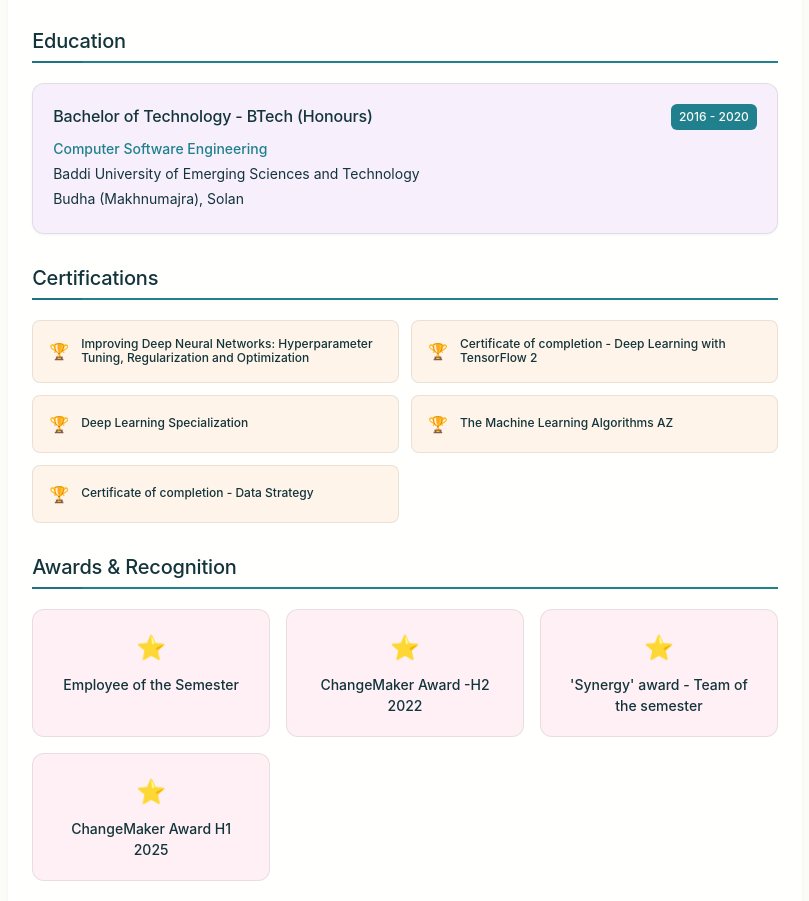
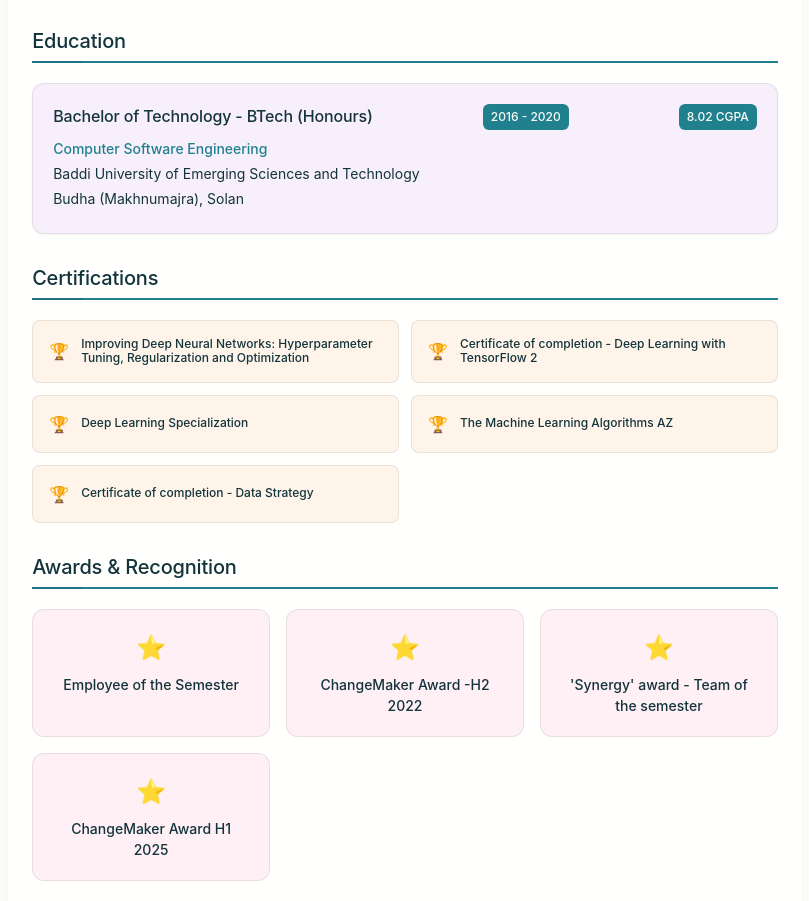
Before and after one commit to sumitkumarjha7788/Resume, a plain HTML site: page index.html in a window 1280 px wide. Shown: the part 2433-3334 px from the top of the page, without its empty margins (235-1044 px from the left). Drawn offline with nearby package versions, Linux system fonts and the light colour scheme; a web font is replaced by a local one.

Commit message:
Update index.html

```diff
--- a/index.html
+++ b/index.html
@@ -100,6 +100,7 @@
                 <div class="education-header">
                     <h4 class="degree">Bachelor of Technology - BTech (Honours)</h4>
                     <span class="years">2016 - 2020</span>
+                    <span class="years">8.02 CGPA</span>
                 </div>
                 <p class="major">Computer Software Engineering</p>
                 <p class="institution">Baddi University of Emerging Sciences and Technology</p>
```
